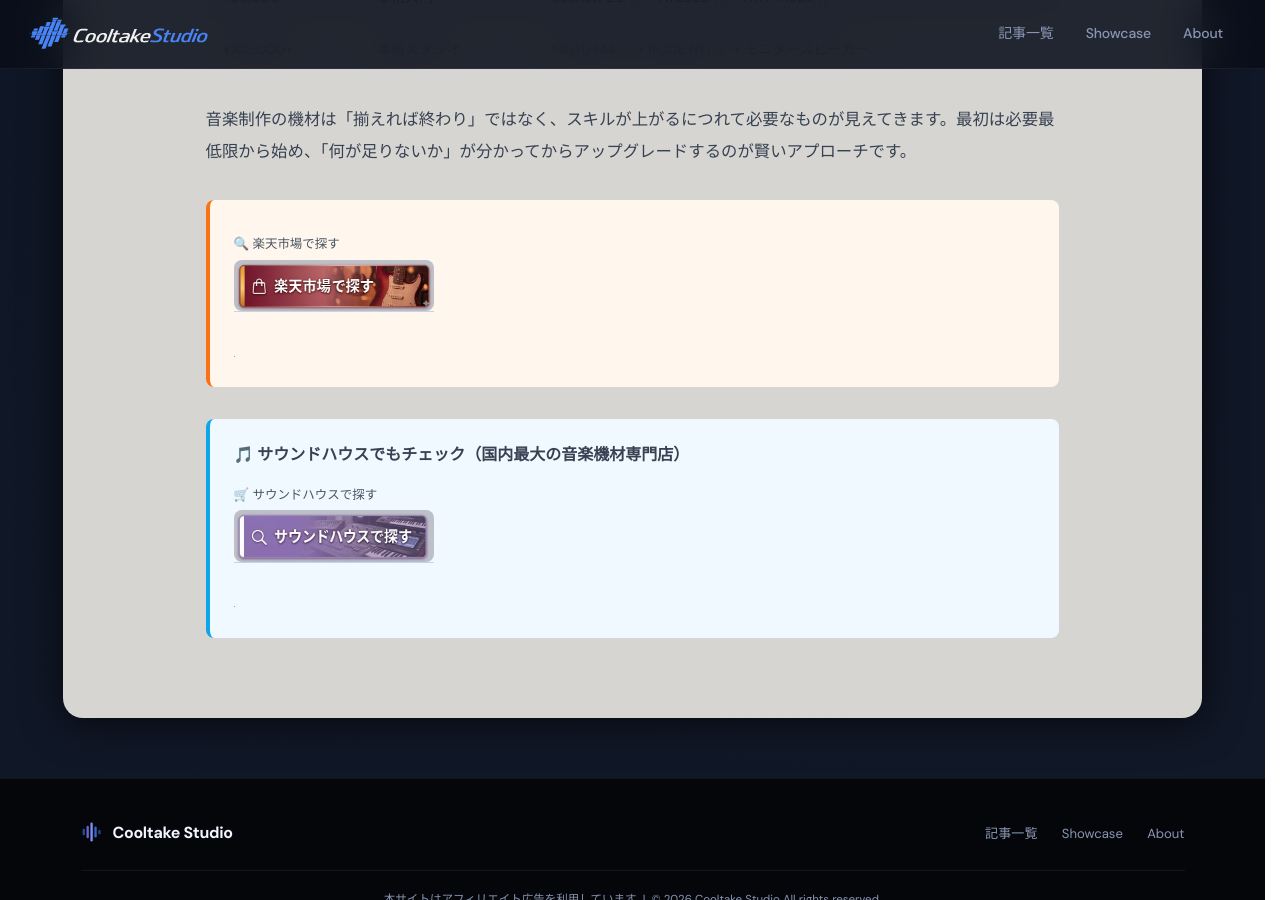
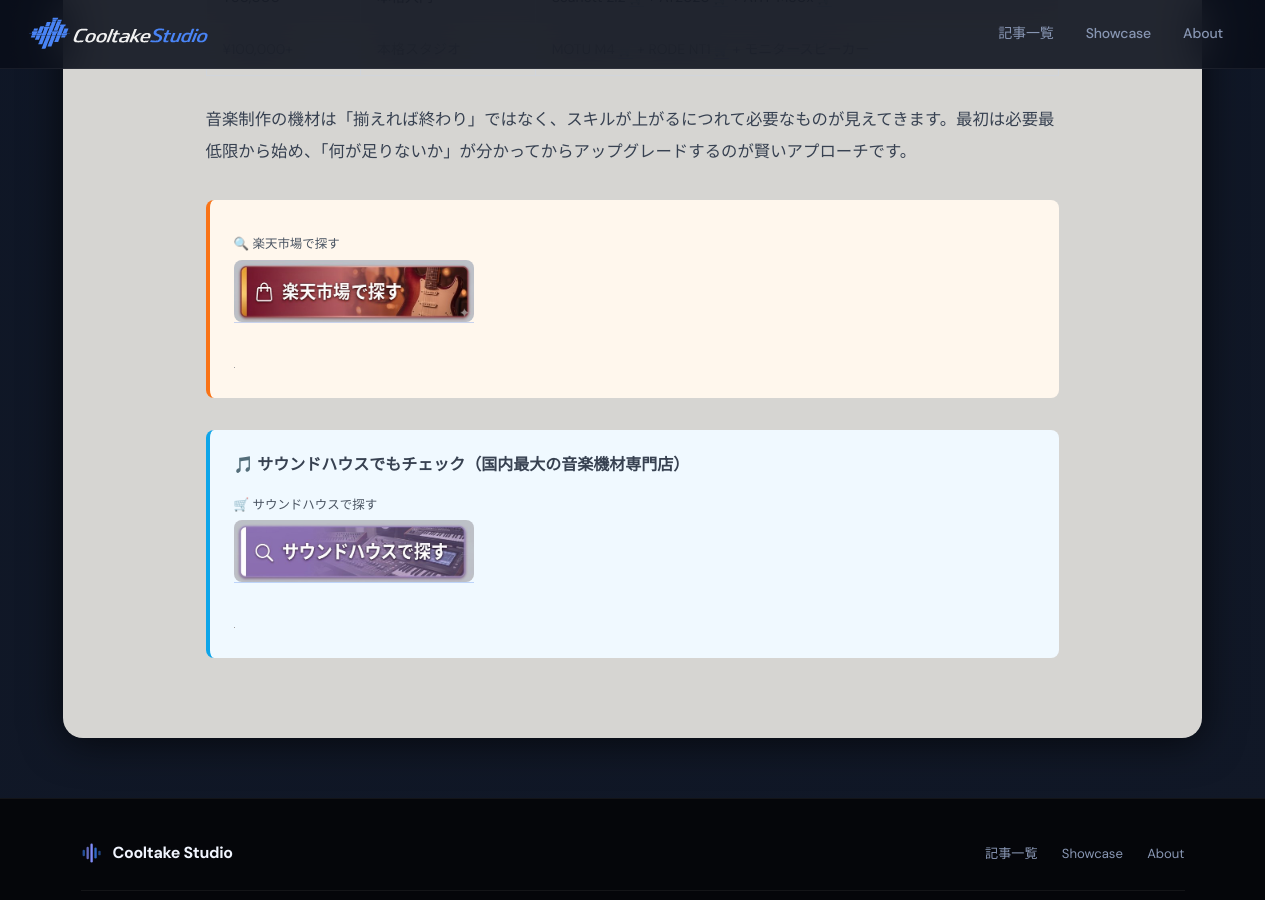
Before and after one commit to cooltake/cooltake-staging, a Jekyll site: the page built from _posts/2026-05-12-budget-setup-guide.md, in a window 1280 px wide and 900 px high, scrolled down 5026 px. Built offline with Jekyll 4.4.1, drawn with Linux system fonts in a browser that asks for light colours; some web fonts are replaced; grey boxes are pictures that could not be loaded.

```diff
--- a/_posts/2026-05-12-budget-setup-guide.md
+++ b/_posts/2026-05-12-budget-setup-guide.md
@@ -116,13 +116,13 @@
 
 <div style="margin:2rem 0;padding:1.2rem 1.5rem;background:#fff7ed;border-left:4px solid #f97316;border-radius:8px;">
 <div style="margin:.8rem 0;"><span style="display:block;font-size:.78rem;color:#4b5563;margin-bottom:3px;margin-top:6px;">🔍 楽天市場で探す</span>
-<a href="//af.moshimo.com/af/c/click?a_id=5565352&amp;p_id=54&amp;pc_id=54&amp;pl_id=616&amp;url=https%3A%2F%2Fsearch.rakuten.co.jp%2Fsearch%2Fmall%2FDTM%2520%25E5%2588%259D%25E5%25BF%2583%25E8%2580%2585%2520%25E3%2582%25BB%25E3%2583%2583%25E3%2583%2588%2F" rel="nofollow" referrerpolicy="no-referrer-when-downgrade" style="display:inline-block;text-decoration:none;"><img src="/assets/images/btn-rakuten.jpg" alt="楽天市場で探す" width="200" style="height:auto;border-radius:8px;display:block;"></a></div>
+<a href="//af.moshimo.com/af/c/click?a_id=5565352&amp;p_id=54&amp;pc_id=54&amp;pl_id=616&amp;url=https%3A%2F%2Fsearch.rakuten.co.jp%2Fsearch%2Fmall%2FDTM%2520%25E5%2588%259D%25E5%25BF%2583%25E8%2580%2585%2520%25E3%2582%25BB%25E3%2583%2583%25E3%2583%2588%2F" rel="nofollow" referrerpolicy="no-referrer-when-downgrade" style="display:inline-block;text-decoration:none;"><img src="/assets/images/btn-rakuten.jpg" alt="楽天市場で探す" width="240" style="height:auto;border-radius:8px;display:block;"></a></div>
 <img src="//i.moshimo.com/af/i/impression?a_id=5565352&amp;p_id=54&amp;pc_id=54&amp;pl_id=616" width="1" height="1" style="border:none;" alt="" loading="lazy">
 </div>
 
 <div style="margin:2rem 0;padding:1.2rem 1.5rem;background:#f0f9ff;border-left:4px solid #0ea5e9;border-radius:8px;">
 <p style="margin:0 0 .6rem;font-weight:bold;font-size:1rem;">&#x1F3B5; サウンドハウスでもチェック（国内最大の音楽機材専門店）</p>
 <div style="margin:.8rem 0;"><span style="display:block;font-size:.78rem;color:#4b5563;margin-bottom:3px;margin-top:6px;">🛒 サウンドハウスで探す</span>
-<a href="https://h.accesstrade.net/sp/cc?rk=01001xqc00os63&url=https%3A%2F%2Fwww.soundhouse.co.jp%2Fsearch%2Findex%2F%3Fsearch_all%3DDTM%2520%25E3%2582%25B9%25E3%2582%25BF%25E3%2583%25BC%25E3%2582%25BF%25E3%2583%25BC%25E3%2582%25BB%25E3%2583%2583%25E3%2583%2588" rel="nofollow" referrerpolicy="no-referrer-when-downgrade" style="display:inline-block;text-decoration:none;"><img src="/assets/images/btn-soundhouse.jpg" alt="サウンドハウスで探す" width="200" style="height:auto;border-radius:8px;display:block;"></a></div>
+<a href="https://h.accesstrade.net/sp/cc?rk=01001xqc00os63&url=https%3A%2F%2Fwww.soundhouse.co.jp%2Fsearch%2Findex%2F%3Fsearch_all%3DDTM%2520%25E3%2582%25B9%25E3%2582%25BF%25E3%2583%25BC%25E3%2582%25BF%25E3%2583%25BC%25E3%2582%25BB%25E3%2583%2583%25E3%2583%2588" rel="nofollow" referrerpolicy="no-referrer-when-downgrade" style="display:inline-block;text-decoration:none;"><img src="/assets/images/btn-soundhouse.jpg" alt="サウンドハウスで探す" width="240" style="height:auto;border-radius:8px;display:block;"></a></div>
 <img src="https://h.accesstrade.net/sp/rr?rk=01001xqc00os63" width="1" height="1" border="0" alt="" loading="lazy">
 </div>
```
